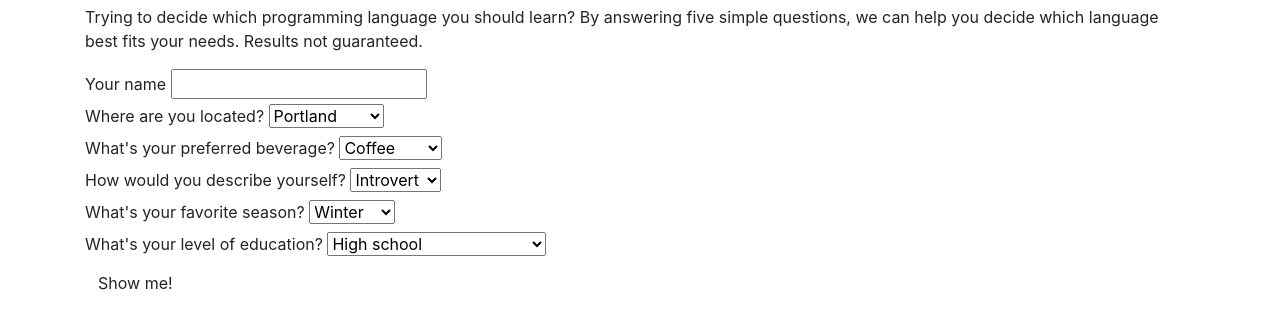
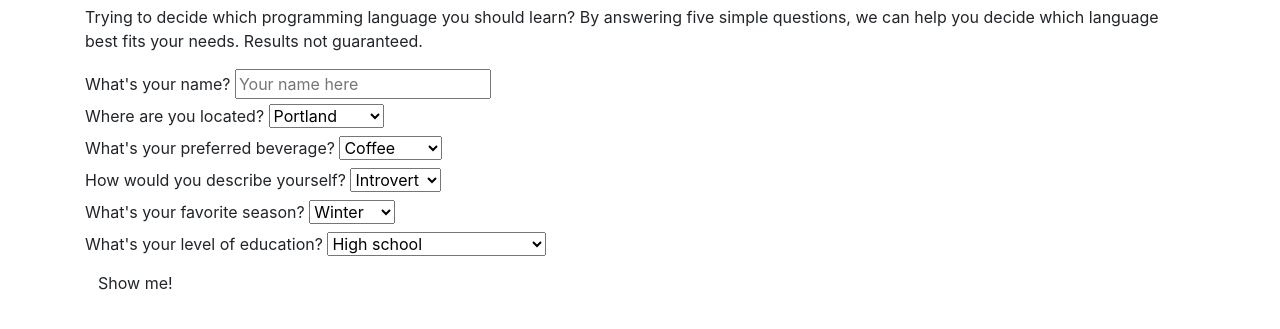
Before and after one commit to lrutkin/programming-language, a plain HTML site: page index.html in a window 1280 px wide. Shown: the part 51-380 px from the top of the page. Drawn offline with Linux system fonts and the light colour scheme.

Commit message:
add placeholder text to name input

```diff
--- a/index.html
+++ b/index.html
@@ -13,8 +13,8 @@
     <p>Trying to decide which programming language you should learn? By answering five simple questions, we can help you decide which language best fits your needs. Results not guaranteed.</p>
 
     <form id="selector">
-      <label for="name">Your name</label>
-      <input id="name" type="text">
+      <label for="name">What's your name?</label>
+      <input id="name" type="text" placeholder="Your name here">
       <br>
       <label for="q1">Where are you located?</label>
       <select id="q1">
```
